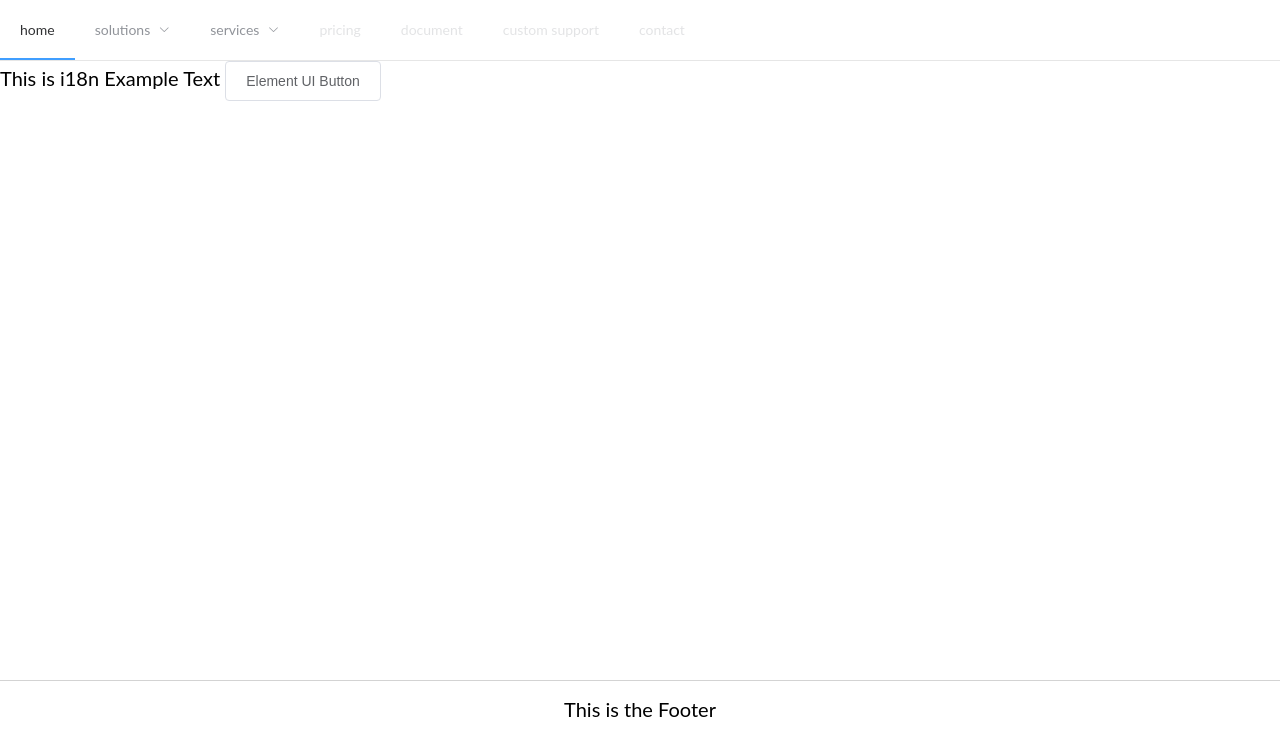
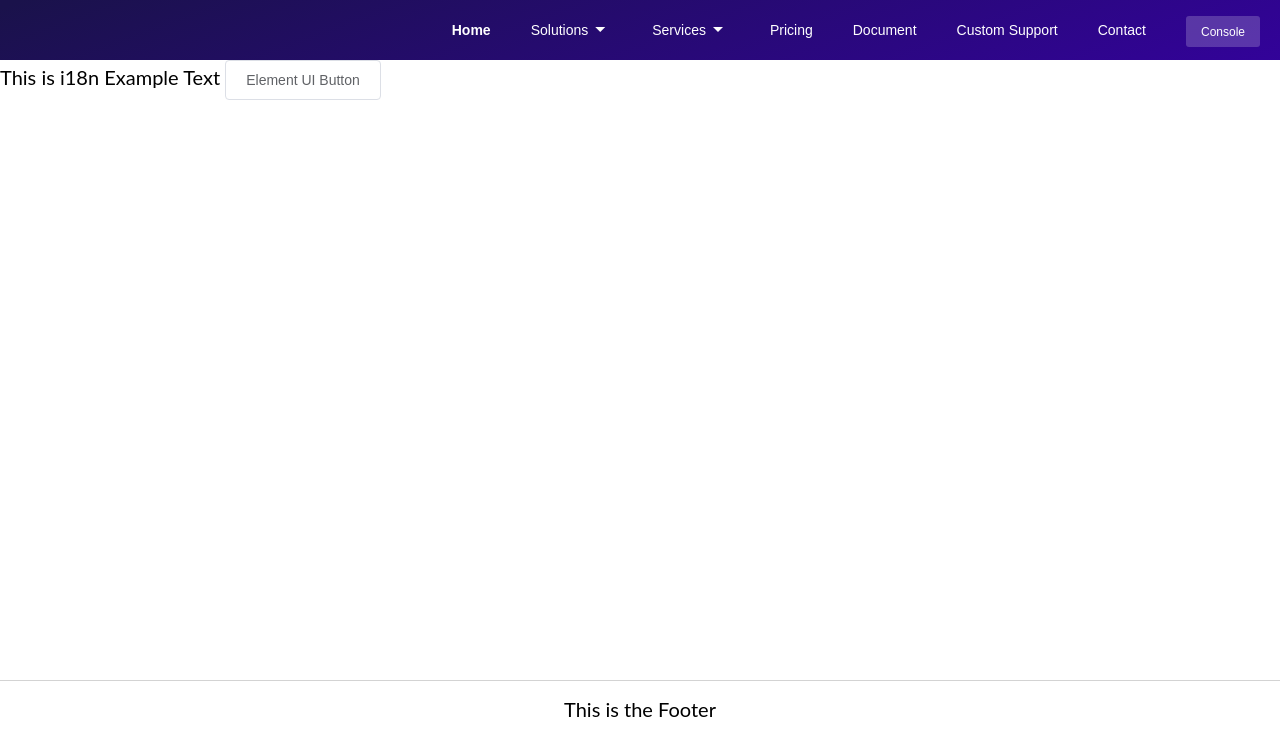
Before and after one commit to eastwillie/eastwille.github.io, a Vue app: page /#/home in a window 1280 px wide. Shown: the top 756 px of the page. Built offline with nearby package versions, Linux system fonts and the light colour scheme.

Commit message:
Navigation Style

```diff
--- a/package.json
+++ b/package.json
@@ -12,6 +12,7 @@
     "babel-plugin-component": "^1.1.1",
     "core-js": "^3.6.5",
     "element-ui": "^2.14.1",
+    "material-design-icons-iconfont": "^6.1.0",
     "node-sass": "^5.0.0",
     "path": "^0.12.7",
     "sass-loader": "^10.1.0",
--- a/src/i18n/langs/en.js
+++ b/src/i18n/langs/en.js
@@ -8,6 +8,7 @@ export default {
     },
     placeholder: {},
     button: {
+        // Nav
         home: 'home',
         solutions: 'solutions',
         services: 'services',
@@ -17,6 +18,7 @@ export default {
         contact: 'contact',
         NLP: 'NLP',
         'document recognition': 'document recognition',
+        console: 'console',
     },
     industries: {
         'Financial Services': 'Financial Services',
--- a/src/main.js
+++ b/src/main.js
@@ -13,6 +13,7 @@ import apis from './apis/index';
 import i18n from './i18n/index';
 
 import ElementUIComponents from './libs/elementUI';
+import 'material-design-icons-iconfont/dist/material-design-icons.css';
 
 Vue.config.productionTip = false;
 Vue.prototype.$axios = axios;
--- a/src/views/components/AppNavigation/Index.vue
+++ b/src/views/components/AppNavigation/Index.vue
@@ -1,13 +1,13 @@
 <template>
-    <div id="the_nav">
-        <el-menu mode="horizontal" router :default-active="$route.matched[0].path">
+    <div id="app-nav">
+        <el-menu mode="horizontal" router :default-active="$route.path">
             <el-menu-item index="/home">{{$t(`button['home']`)}}</el-menu-item>
 
             <el-submenu index="/solution">
                 <template slot="title">{{$t(`button['solutions']`)}}</template>
-                <el-menu-item index="2-1" disabled>Item1</el-menu-item>
-                <el-menu-item index="2-2" disabled>Item2</el-menu-item>
-                <el-menu-item index="2-3" disabled>Item3</el-menu-item>
+                <el-menu-item index="2-1">Item1</el-menu-item>
+                <el-menu-item index="2-2">Item2</el-menu-item>
+                <el-menu-item index="2-3">Item3</el-menu-item>
             </el-submenu>
 
             <el-submenu index="/services">
@@ -15,10 +15,80 @@
                 <el-menu-item index="/services/nlp/index">{{$t(`button['NLP']`)}}</el-menu-item>
             </el-submenu>
 
-            <el-menu-item index="/pricing" disabled>{{$t(`button['pricing']`)}}</el-menu-item>
-            <el-menu-item index="/document" disabled>{{$t(`button['document']`)}}</el-menu-item>
-            <el-menu-item index="/custom-support" disabled>{{$t(`button['custom support']`)}}</el-menu-item>
-            <el-menu-item index="/contact" disabled>{{$t(`button['contact']`)}}</el-menu-item>
+            <el-menu-item index="/pricing">{{$t(`button['pricing']`)}}</el-menu-item>
+            <el-menu-item index="/document">{{$t(`button['document']`)}}</el-menu-item>
+            <el-menu-item index="/custom-support">{{$t(`button['custom support']`)}}</el-menu-item>
+            <el-menu-item index="/contact">{{$t(`button['contact']`)}}</el-menu-item>
+            <el-menu-item index="/console">
+                <el-button class="console-button" size="small">{{$t(`button['console']`)}}</el-button>
+            </el-menu-item>
         </el-menu>
     </div>
 </template>
+<style lang="scss" scoped>
+    $app-nav_font-color: #FFF;
+    @mixin active {
+        font-weight: 600;
+        i {
+            font-weight: 600;
+        }
+    }
+    #app-nav {
+        display: flex;
+        justify-content: flex-end;
+        align-items: center;
+        font-family: 'Montserrat', sans-serif;
+        text-transform: capitalize;
+        background: linear-gradient(339.91deg, #33029B -2.33%, #1A124B 98.52%);
+
+        .console-button {
+            text-transform: capitalize;
+            color: #FFF;
+            background: rgba(255,255,255,0.2);
+            border: none;
+        }
+
+        /deep/ .el-menu--horizontal {
+            border: none;
+            background: none;
+            .el-menu-item {
+                color: $app-nav_font-color;
+                border: none;
+                &.is-active {
+                    color: $app-nav_font-color;
+                    @include active;
+                    border: none;
+                    background: none;
+                }
+            }
+            .el-submenu {
+                .el-submenu__title {
+                    color: $app-nav_font-color;
+                    i {
+                        color: $app-nav_font-color;
+                    }
+                    &:hover {
+                        background: none;
+                    }
+                }
+                &.is-active {
+                    .el-submenu__title {
+                        @include active;
+                        border: none;
+                    }
+                }
+            }
+            .el-menu-item:not(.is-disabled):hover {
+                background: none;
+            }
+            .el-icon-arrow-down {
+                margin-left: 0;
+                &:before {
+                    content: 'arrow_drop_down';
+                    font-family: 'Material Icons', sans-serif;
+                    font-size: 2em;
+                }
+            }
+        }
+    }
+</style>
```
Also changed, not shown: src/assets/images/logo/rodin-logo.svg (added), 1 other file (tests, documents, lock files or other folders).
